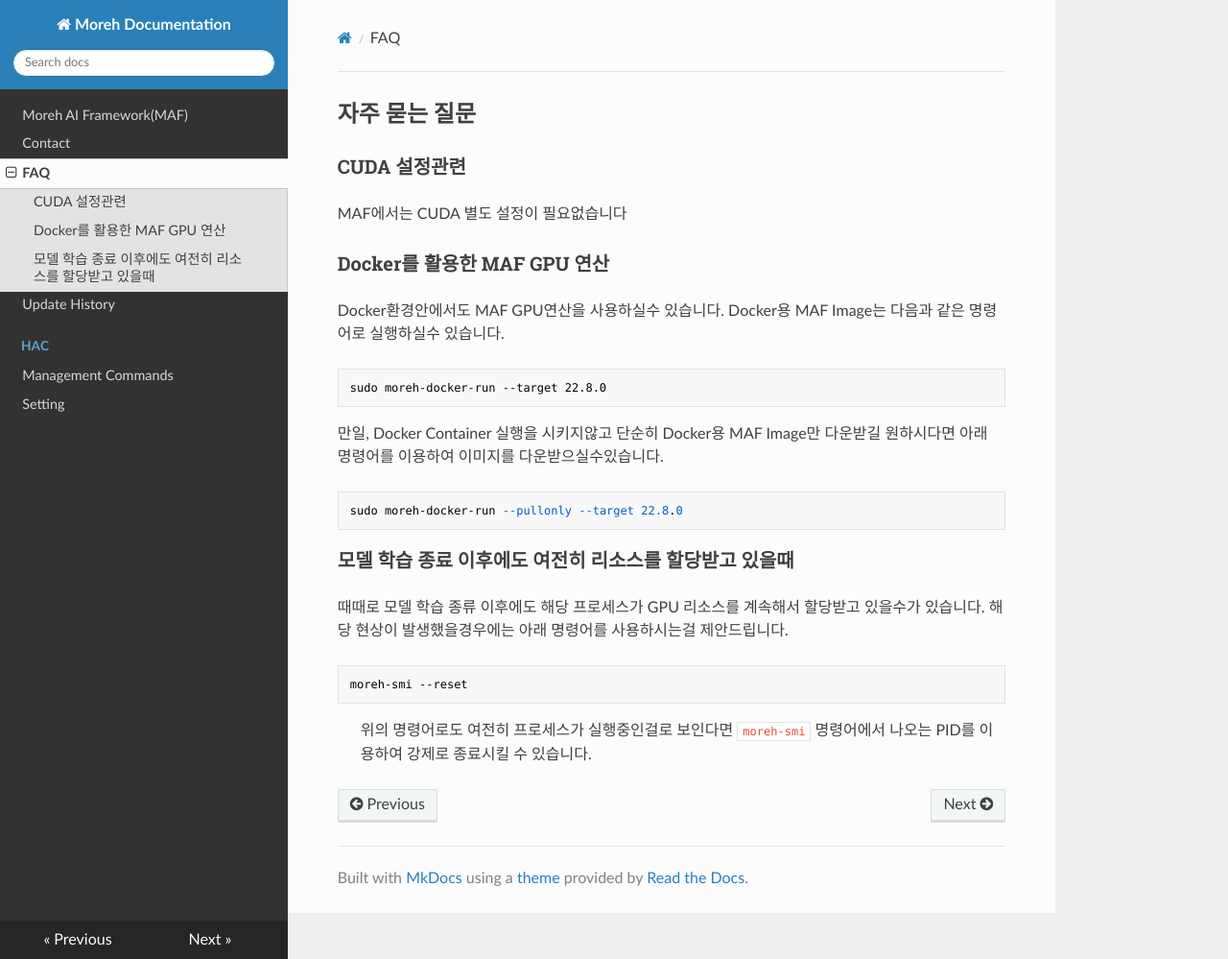
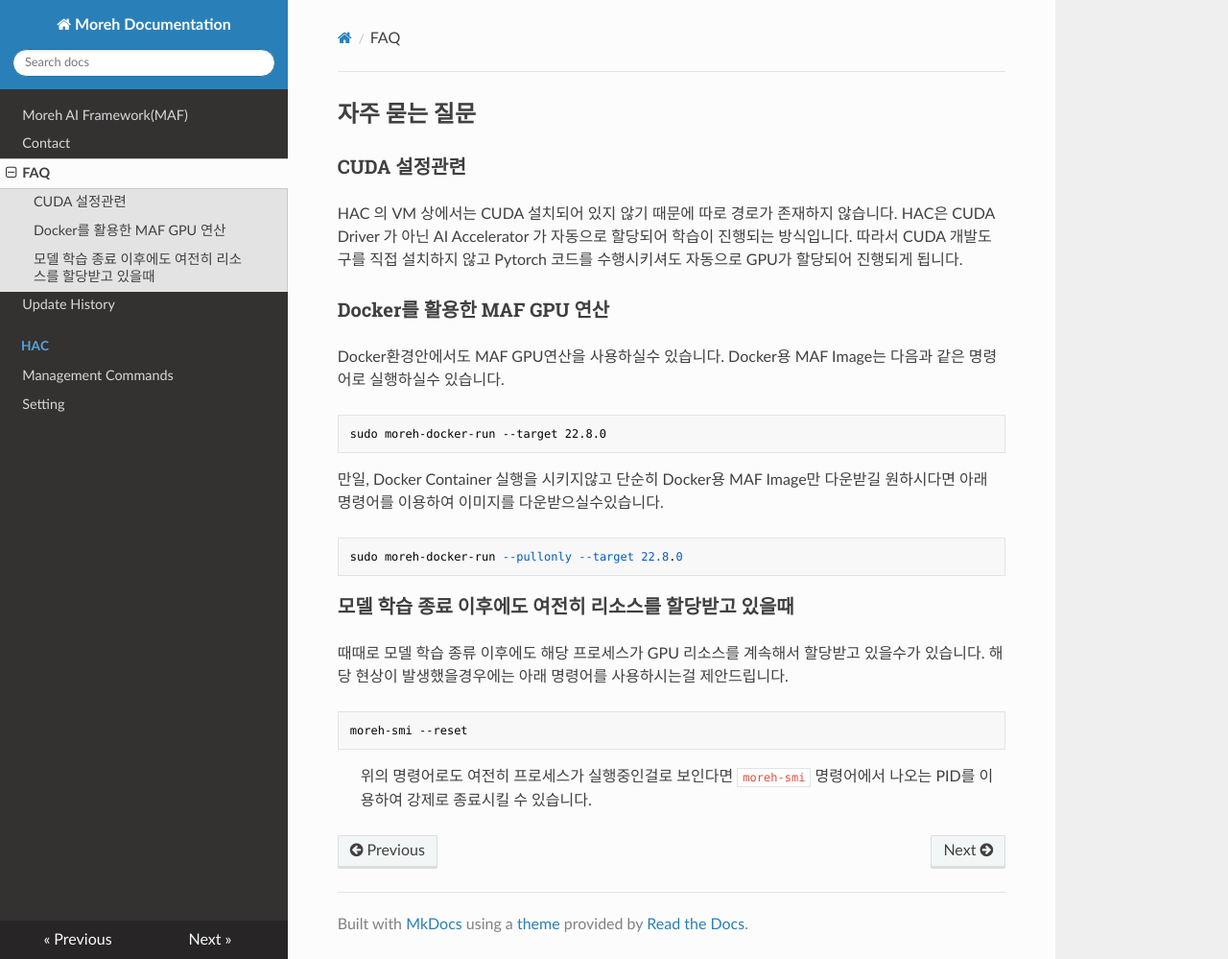
Before and after one commit to johyun1001/moreh-docs-public, an MkDocs documentation site: the page built from docs/FAQ.md, in a window 1280 px wide and 999 px high. Shown: the whole window at 96% size. Built offline with MkDocs 1.6.1, drawn with Linux system fonts in a browser that asks for light colours; nearby versions of some CDN libraries.

Commit message:
update faq

```diff
--- a/docs/FAQ.md
+++ b/docs/FAQ.md
@@ -1,7 +1,7 @@
 ## 자주 묻는 질문
 
 ### CUDA 설정관련
-MAF에서는 CUDA 별도 설정이 필요없습니다
+HAC 의 VM 상에서는 CUDA 설치되어 있지 않기 때문에 따로 경로가 존재하지 않습니다. HAC은 CUDA Driver 가 아닌 AI Accelerator 가 자동으로 할당되어 학습이 진행되는 방식입니다. 따라서 CUDA 개발도구를 직접 설치하지 않고 Pytorch 코드를 수행시키셔도 자동으로 GPU가 할당되어 진행되게 됩니다.
 
 ### Docker를 활용한 MAF GPU 연산
 Docker환경안에서도 MAF GPU연산을 사용하실수 있습니다. Docker용 MAF Image는 다음과 같은 명령어로 실행하실수 있습니다.
```
